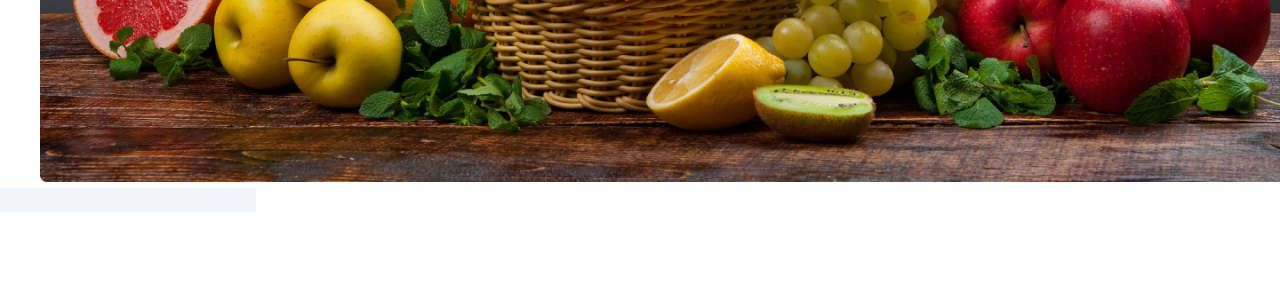
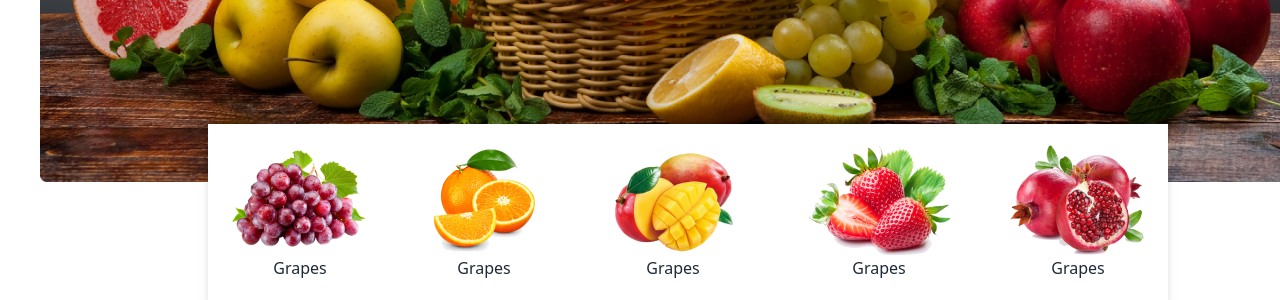
Before and after one commit to SalmanJunaed/fruit-brust, a website: page index.html in a window 1280 px wide. Shown: the part 515-815 px from the top of the page. Drawn offline with nearby package versions, Linux system fonts and the light colour scheme.

Commit message:
added Fruits on Slider bottom

```diff
--- a/index.html
+++ b/index.html
@@ -135,15 +135,34 @@
                         </div>
                         <img src="/images/banner4.png" class="w-full" />
                     </div>
-                    <div class="absolute flex justify-between transform -translate-y-1/2 left-5 right-5 top-1/2">
+                    <div class="absolute flex justify-center transform -translate-y-1/2 left-5 right-5 top-1/2">
                         <a href="#slide3" class="btn btn-circle">❮</a>
                         <a href="#slide1" class="btn btn-circle">❯</a>
                     </div>
                 </div>
             </div>
             <!-- more fruits -->
-            <div class="h-6 w-64 bg-slate-100 z-10">
-
+            <div class="-mt-16 flex flex-row justify-between items-center gap-4 drop-shadow-lg bg-white lg:p-5 lg:w-3/4 lg:ml-52">
+                <div>
+                    <img src="images/fruit1.png" alt="">
+                    <p class="text-center">Grapes</p>
+                </div>
+                <div>
+                    <img src="images/fruit2.png" alt="">
+                    <p class="text-center">Grapes</p>
+                </div>
+                <div>
+                    <img src="images/fruit3.png" alt="">
+                    <p class="text-center">Grapes</p>
+                </div>
+                <div>
+                    <img src="images/fruit4.png" alt="">
+                    <p class="text-center">Grapes</p>
+                </div>
+                <div>
+                    <img src="images/fruit5.png" alt="">
+                    <p class="text-center">Grapes</p>
+                </div>
             </div>
         </section>
     </main>
```
